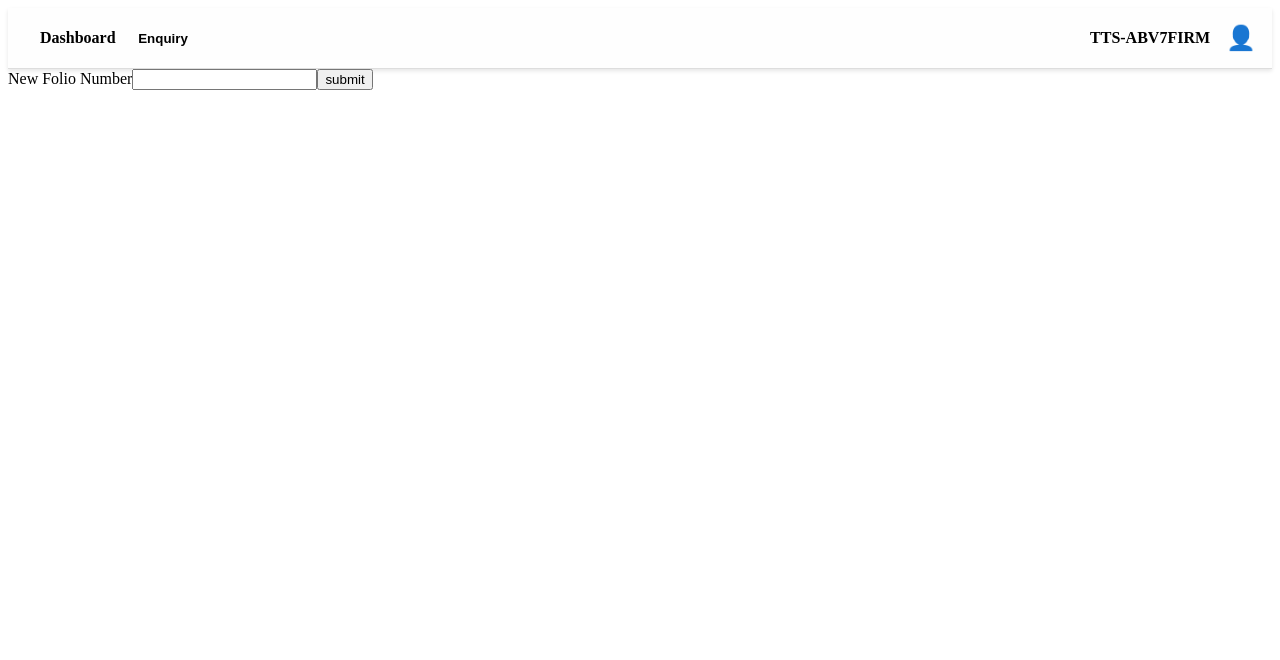
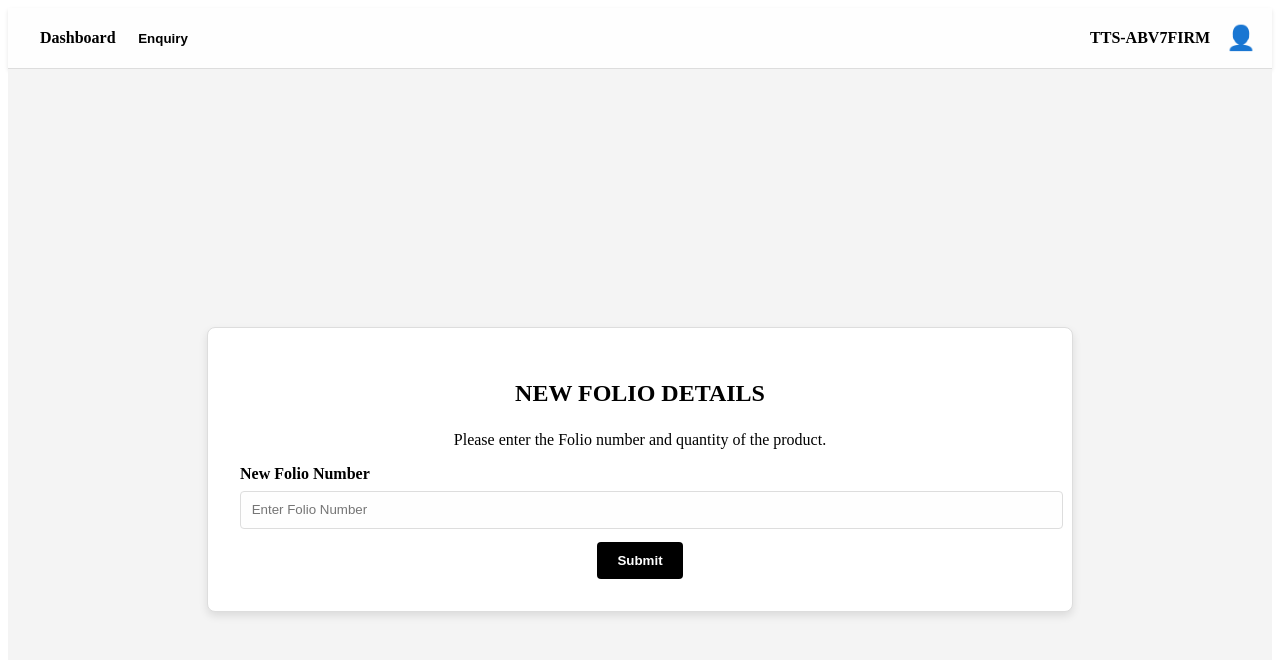
Before and after one commit to AbdulkalamAasath/https---github.com-AbdulkalamAasath-MTC, a React (Create React App) app: page /New-Folio in a window 1280 px wide. Shown: the top 660 px of the page. Built offline with nearby package versions, Linux system fonts and the light colour scheme.

Commit message:
folio entry update

```diff
--- a/src/Component/FolioEntry.jsx
+++ b/src/Component/FolioEntry.jsx
@@ -110,45 +110,6 @@ const FolioEntry = () => {
                     </form>
                 </div>
             </div>
-
-            {showPopup && (
-                <div style={{
-                    position: 'fixed',
-                    top: '20%',
-                    left: '50%',
-                    transform: 'translate(-50%, -50%)',
-                    width: '300px',
-                    padding: '1em',
-                    backgroundColor: '#fff',
-                    border: '1px solid #ddd',
-                    borderRadius: '8px',
-                    boxShadow: '0px 4px 8px rgba(0, 0, 0, 0.1)',
-                    zIndex: 1000
-                }}>
-                    <h3 style={{ textAlign: 'center' }}>Add New Folio Number</h3>
-                    <input
-                        value={newFolio}
-                        onChange={(e) => setNewFolio(e.target.value)}
-                        type="text"
-                        placeholder="Enter New Folio Number"
-                        style={{ width: '100%', padding: '0.8em', marginBottom: '1em', border: '1px solid #ddd', borderRadius: '4px', backgroundColor: '#fefefe' }}
-                    />
-                    <div style={{ display: 'flex', justifyContent: 'center', gap: '0.5em' }}>
-                        <button
-                            onClick={handleAddFolio}
-                            style={{ padding: '0.8em 1.5em', border: 'none', backgroundColor: 'black', color: 'white', cursor: 'pointer', borderRadius: '4px', fontWeight: 'bold' }}
-                        >
-                            Add Folio
-                        </button>
-                        <button
-                            onClick={() => setShowPopup(false)}
-                            style={{ padding: '0.8em 1.5em', border: 'none', backgroundColor: 'grey', color: 'white', cursor: 'pointer', borderRadius: '4px', fontWeight: 'bold' }}
-                        >
-                            Cancel
-                        </button>
-                    </div>
-                </div>
-            )}
         </div>
     );
 };
--- a/src/Component/Main.jsx
+++ b/src/Component/Main.jsx
@@ -6,10 +6,8 @@ const Main = () => {
 
 
   return (
-    <div style={{ fontFamily: 'Arial, sans-serif', backgroundColor: '#f7f7f7', margin: 0, padding: 0, boxSizing: 'border-box' }}>
+    <div>
       <Enquiry />
-      <div className="container" style={{ display: 'flex', padding: '2em' }}>
-      </div>
     </div>
   );
 };
--- a/src/Component/NewFolio.jsx
+++ b/src/Component/NewFolio.jsx
@@ -1,38 +1,74 @@
-import React from 'react'
-import Navbar from './Navbar'
-import { useState } from 'react'
+import React from 'react';
+import Navbar from './Navbar';
+import { useState } from 'react';
 
 const NewFolio = () => {
-    const [Fn,setFn] = useState()
-    const handelclick = async(e) =>
-    {
-      e.preventDefault()
-      const data = {Fn:Fn}
+  const [Fn, setFn] = useState('');
+
+  const handelclick = async (e) => {
+    e.preventDefault();
+    const data = { Fn: Fn };
     const response = await fetch(`http://localhost:4000/MTC/folioentry`, {
       method: 'POST',
       body: JSON.stringify(data),
       headers: {
         'Content-Type': 'application/json',
+      },
+    });
+    if (response.ok) {
+      window.alert('New Folio Number stored');
+      console.log('Data stored');
+      window.location.reload();
     }
-     });
-     if(response.ok)
-     {
-       window.alert("New Folio Number stored")
-       console.log("Data stored")
-       window.location.reload()
-     }
+  };
 
-    }
   return (
     <div>
-    <Navbar></Navbar>
+      <Navbar/>
+      <div className="content" style={{
+                display: 'flex',
+                justifyContent: 'center',
+                alignItems: 'center',
+                minHeight: '100vh',
+                backgroundColor: '#f4f4f4'
+            }}>
+                <div className="form-container" style={{
+                    backgroundColor: '#fff',
+                    padding: '2em',
+                    borderRadius: '8px',
+                    border: '1px solid #ddd',
+                    boxShadow: '0px 4px 8px rgba(0, 0, 0, 0.1)',
+                    width: '80%',
+                    maxWidth: '800px'
+                }}>
                     <form onSubmit={(e) => handelclick(e)}>
-      <label>New Folio Number</label>
-      <input type='text' value={Fn} onChange={(e) => (setFn(e.target.value))}></input>
-      <button>submit</button>
+                        <h2 style={{ marginBottom: '1em', textAlign: 'center' }}>NEW FOLIO  DETAILS</h2>
+                        <p style={{ textAlign: 'center' }}>Please enter the Folio number and quantity of the product.</p>
+
+                        <label htmlFor="folio-number" style={{ display: 'block', marginBottom: '0.5em', fontWeight: 'bold' }}>New Folio Number</label>
+                        <input
+                            value={Fn}
+                            onChange={(e) => setFn(e.target.value)}
+                            type="text"
+                            id="folio-number"
+                            placeholder="Enter Folio Number"
+                            required
+                            style={{ width: '100%', padding: '0.8em', marginBottom: '1em', border: '1px solid #ddd', borderRadius: '4px', backgroundColor: '#fefefe' }}
+                        />
+                        <div className="buttons" style={{ display: 'flex', justifyContent: 'center', gap: '1em' }}>
+                            <button
+                                type="submit"
+                                className="submit-btn"
+                                style={{ padding: '0.8em 1.5em', border: 'none', backgroundColor: 'black', color: 'white', cursor: 'pointer', borderRadius: '4px', fontWeight: 'bold' }}
+                            >
+                                Submit
+                            </button>
+                        </div>
                     </form>
                 </div>
-  )
-}
+            </div>
+        </div>
+  );
+};
 
-export default NewFolio
+export default NewFolio;
```
Lines whose indentation alone changed are shown as unchanged.
